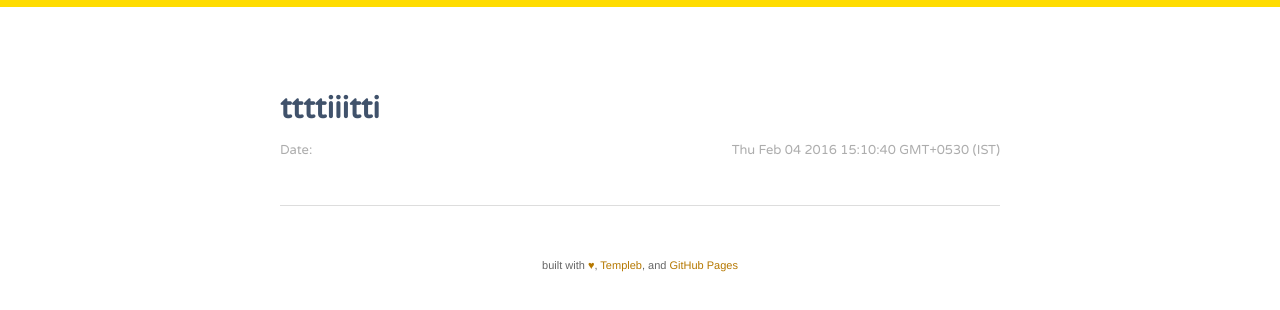
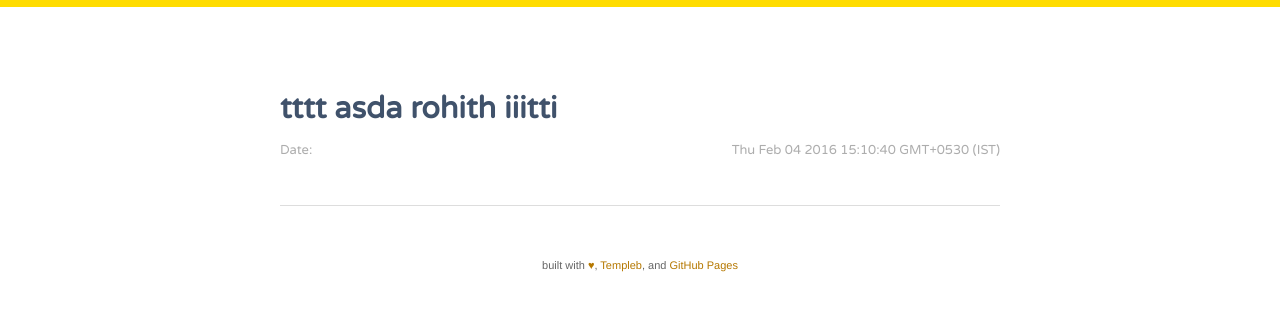
Before and after one commit to templeb/templeb.github.io, a plain HTML site: page index.html in a window 1280 px wide. Drawn offline with nearby package versions, Linux system fonts and the light colour scheme.

Commit message:
Update index.html

```diff
--- a/index.html
+++ b/index.html
@@ -19,7 +19,7 @@
         </header>
 
           <article>
-              <h1 class="title">ttttiiitti </h1>
+              <h1 class="title">tttt asda rohith iiitti </h1>
               <p class="subtitle">
                   <span>Date: <a href=""></a></span>
                   <span class="date">Thu Feb 04 2016 15:10:40 GMT+0530 (IST)</span>
```
